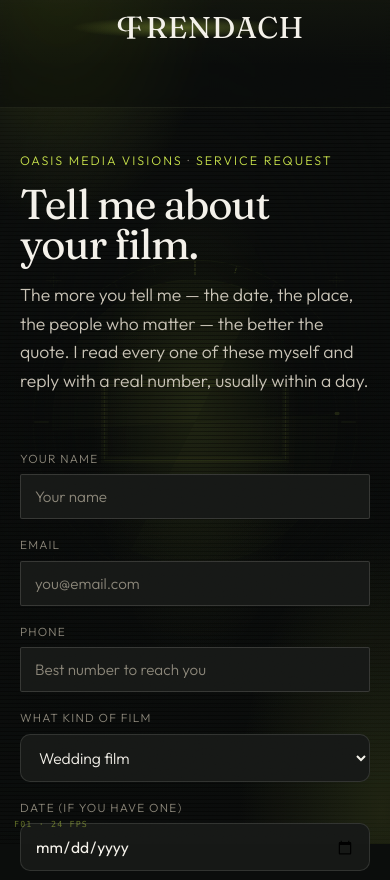
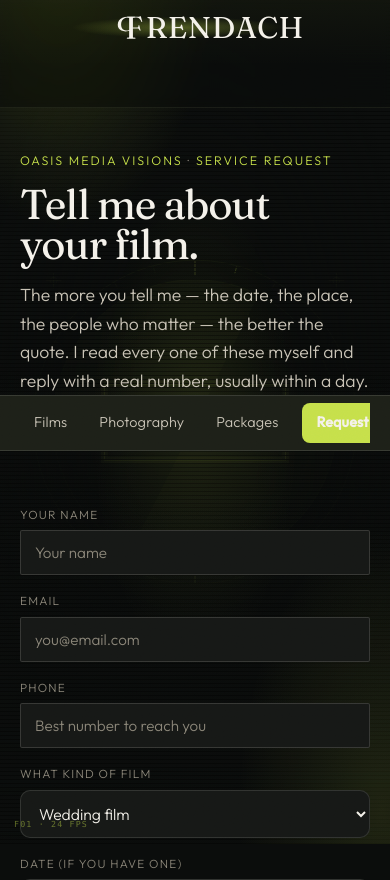
Before and after one commit to paul8frendach/pfrendach, a Django app: page /create/request/ in a window 390 px wide. Shown: the top 880 px of the page. Run offline with Django 5.2, Linux system fonts and the light colour scheme; data comes from the database, SQL or seed files in the repository; data that the repository does not hold is empty.

Commit message:
OMV: prominent, seamless sub-tab nav across the room
Add an Oasis Media Visions sub-navigation bar (Films / Photography / Packages /
Request) on every room surface, with a glow active-indicator and a standing
Request CTA, so visitors move between sub-worlds seamlessly. Mobile scrolls the
tabs horizontally. Views set omv_tab so the current tab is marked.

Co-Authored-By: Claude Opus 4.8 <noreply@anthropic.com>

```diff
--- a/apps/create/views.py
+++ b/apps/create/views.py
@@ -52,6 +52,7 @@ def index(request):
             "photos": list(Photo.objects.filter(is_live=True, is_featured=True)[:4])
             or list(Photo.objects.filter(is_live=True)[:4]),
             "photo_count": Photo.objects.filter(is_live=True).count(),
+            "omv_tab": "films",
         },
     )
 
@@ -75,6 +76,7 @@ def photography(request):
             "styles": Photo.Style.choices,
             "active_style": style,
             "count": live.count(),
+            "omv_tab": "photography",
         },
     )
 
@@ -130,6 +132,7 @@ def request_film(request):
             "form": form,
             "packages": Package.objects.filter(is_live=True),
             "selected_package": package,
+            "omv_tab": "request",
         },
     )
 
--- a/static/css/omv.css
+++ b/static/css/omv.css
@@ -35,6 +35,84 @@
   color: var(--glow);
 }
 .omv-kicker span { color: var(--muted); }
+
+/* -------------------------------------------------------------- sub-navigation */
+.omv-subnav {
+  border-block: 1px solid var(--omv-line);
+  background: color-mix(in srgb, var(--glow) 4%, var(--ink-2));
+}
+.omv-subnav__inner {
+  display: flex;
+  align-items: center;
+  justify-content: space-between;
+  gap: 18px;
+  min-height: 54px;
+}
+.omv-subnav__brand {
+  font-family: var(--font-display);
+  font-size: 1.05rem;
+  font-weight: 500;
+  letter-spacing: 0.01em;
+  text-decoration: none;
+  white-space: nowrap;
+  flex: none;
+}
+.omv-subnav__o { color: var(--glow); }
+.omv-subnav__rest { color: var(--bone); }
+.omv-subnav__tabs {
+  display: flex;
+  align-items: center;
+  gap: 4px;
+  overflow-x: auto;
+  scrollbar-width: none;
+  -webkit-overflow-scrolling: touch;
+}
+.omv-subnav__tabs::-webkit-scrollbar { display: none; }
+.omv-subnav__tab {
+  position: relative;
+  flex: none;
+  padding: 8px 14px;
+  font-size: 0.9rem;
+  letter-spacing: 0.01em;
+  color: var(--bone-dim);
+  text-decoration: none;
+  border-radius: 8px;
+  transition: color 0.3s var(--ease), background 0.3s var(--ease);
+  white-space: nowrap;
+}
+.omv-subnav__tab::after {
+  content: "";
+  position: absolute;
+  left: 14px;
+  right: 14px;
+  bottom: 2px;
+  height: 2px;
+  background: var(--glow);
+  transform: scaleX(0);
+  transform-origin: left;
+  transition: transform 0.35s var(--ease);
+}
+.omv-subnav__tab:hover { color: var(--bone); }
+.omv-subnav__tab:hover::after,
+.omv-subnav__tab.is-active::after { transform: scaleX(1); }
+.omv-subnav__tab.is-active { color: var(--bone); }
+.omv-subnav__cta {
+  margin-left: 6px;
+  background: var(--glow);
+  color: var(--ink);
+  font-weight: 600;
+}
+.omv-subnav__cta::after { display: none; }
+.omv-subnav__cta:hover {
+  color: var(--ink);
+  background: color-mix(in srgb, var(--glow) 85%, white);
+}
+
+@media (max-width: 720px) {
+  .omv-subnav__brand { display: none; }
+  .omv-subnav__inner { justify-content: flex-start; }
+  .omv-subnav__tabs { width: 100%; }
+}
 
 /* ------------------------------------------------------------------ hero */
 .omv-hero {
--- a/templates/create/index.html
+++ b/templates/create/index.html
@@ -53,7 +53,6 @@
     </p>
     <div class="actions" style="margin-top:1.6rem">
       <a class="btn btn--solid" href="#work">Watch the work</a>
-      <a class="btn btn--quiet" href="{% url 'create:photography' %}">Photography</a>
       <a class="btn btn--quiet" href="{% url 'create:request' %}">Request your film</a>
     </div>
     <p class="omv-hero__cov">
@@ -62,6 +61,8 @@
     </p>
   </div>
 </section>
+
+{% include "partials/omv_subnav.html" %}
 
 {# ---------------------------------------------------------------- trust strip #}
 <section class="omv-strip">
--- a/templates/create/photography.html
+++ b/templates/create/photography.html
@@ -22,6 +22,8 @@
     </div>
   </div>
 </section>
+
+{% include "partials/omv_subnav.html" %}
 
 {% if groups %}
 <section class="section" style="padding-top:clamp(24px,3vw,40px)">
--- a/templates/create/request.html
+++ b/templates/create/request.html
@@ -18,6 +18,8 @@
     </p>
   </div>
 </section>
+
+{% include "partials/omv_subnav.html" %}
 
 <section class="section" style="padding-top:clamp(28px,4vw,48px)">
   <div class="shell split">
--- /dev/null
+++ b/templates/partials/omv_subnav.html
@@ -0,0 +1,27 @@
+{% comment %}
+Oasis Media Visions sub-navigation. Sits on every room surface so a visitor
+moves between Films, Photography, Packages and Request without hunting. The
+active tab carries the glow; the Request tab is the standing call to action.
+`omv_tab` is set by each view: films | photography | packages | request.
+{% endcomment %}
+<nav class="omv-subnav" aria-label="Oasis Media Visions sections">
+  <div class="shell omv-subnav__inner">
+    <a class="omv-subnav__brand" href="{% url 'create:index' %}" aria-label="Oasis Media Visions home">
+      <span class="omv-subnav__o">Oasis</span><span class="omv-subnav__rest"> Media Visions</span>
+    </a>
+    <div class="omv-subnav__tabs">
+      <a href="{% url 'create:index' %}#work"
+         class="omv-subnav__tab{% if omv_tab == 'films' %} is-active{% endif %}"
+         {% if omv_tab == 'films' %}aria-current="page"{% endif %}>Films</a>
+      <a href="{% url 'create:photography' %}"
+         class="omv-subnav__tab{% if omv_tab == 'photography' %} is-active{% endif %}"
+         {% if omv_tab == 'photography' %}aria-current="page"{% endif %}>Photography</a>
+      <a href="{% url 'create:index' %}#packages"
+         class="omv-subnav__tab{% if omv_tab == 'packages' %} is-active{% endif %}"
+         {% if omv_tab == 'packages' %}aria-current="page"{% endif %}>Packages</a>
+      <a href="{% url 'create:request' %}"
+         class="omv-subnav__tab omv-subnav__cta{% if omv_tab == 'request' %} is-active{% endif %}"
+         {% if omv_tab == 'request' %}aria-current="page"{% endif %}>Request a film</a>
+    </div>
+  </div>
+</nav>
```
